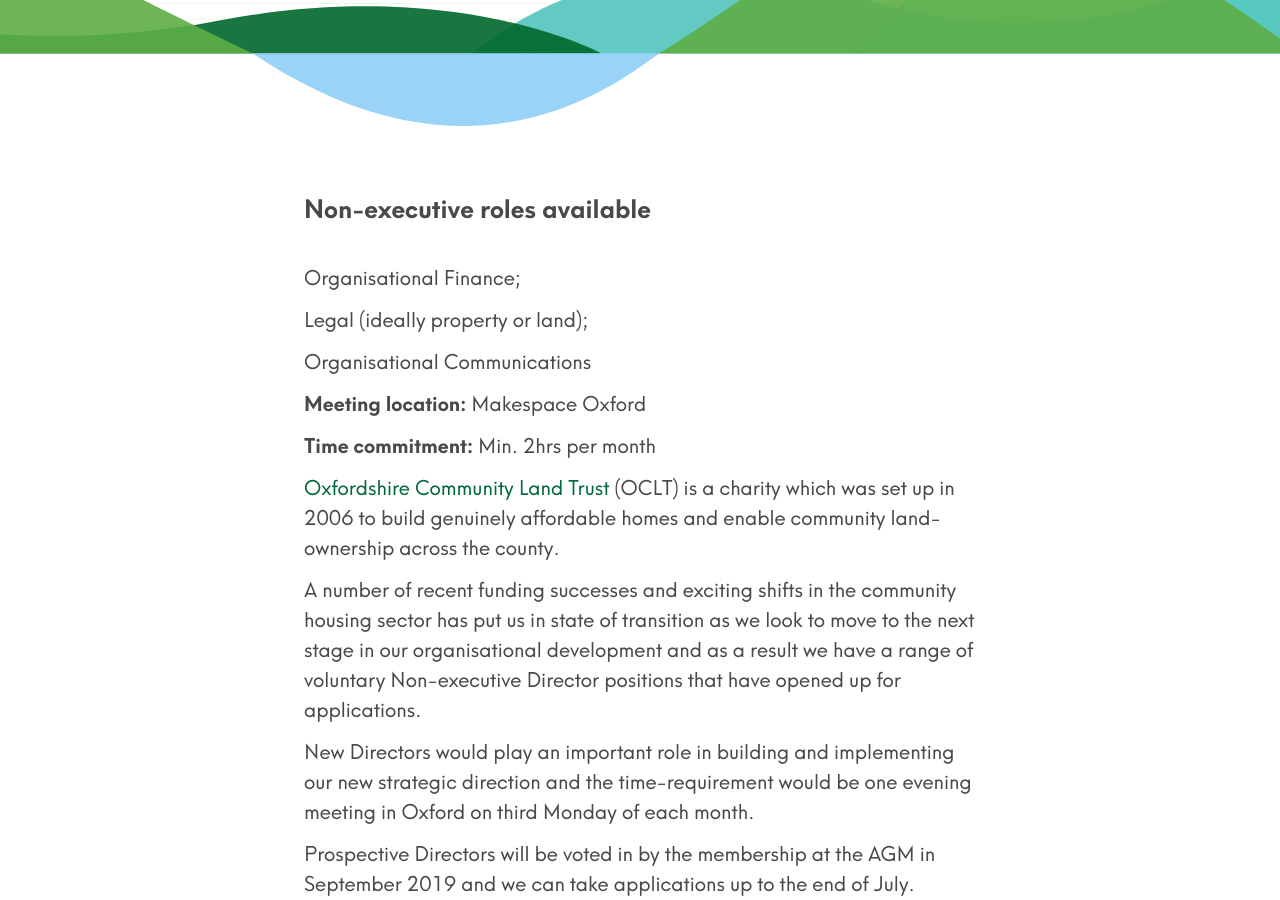
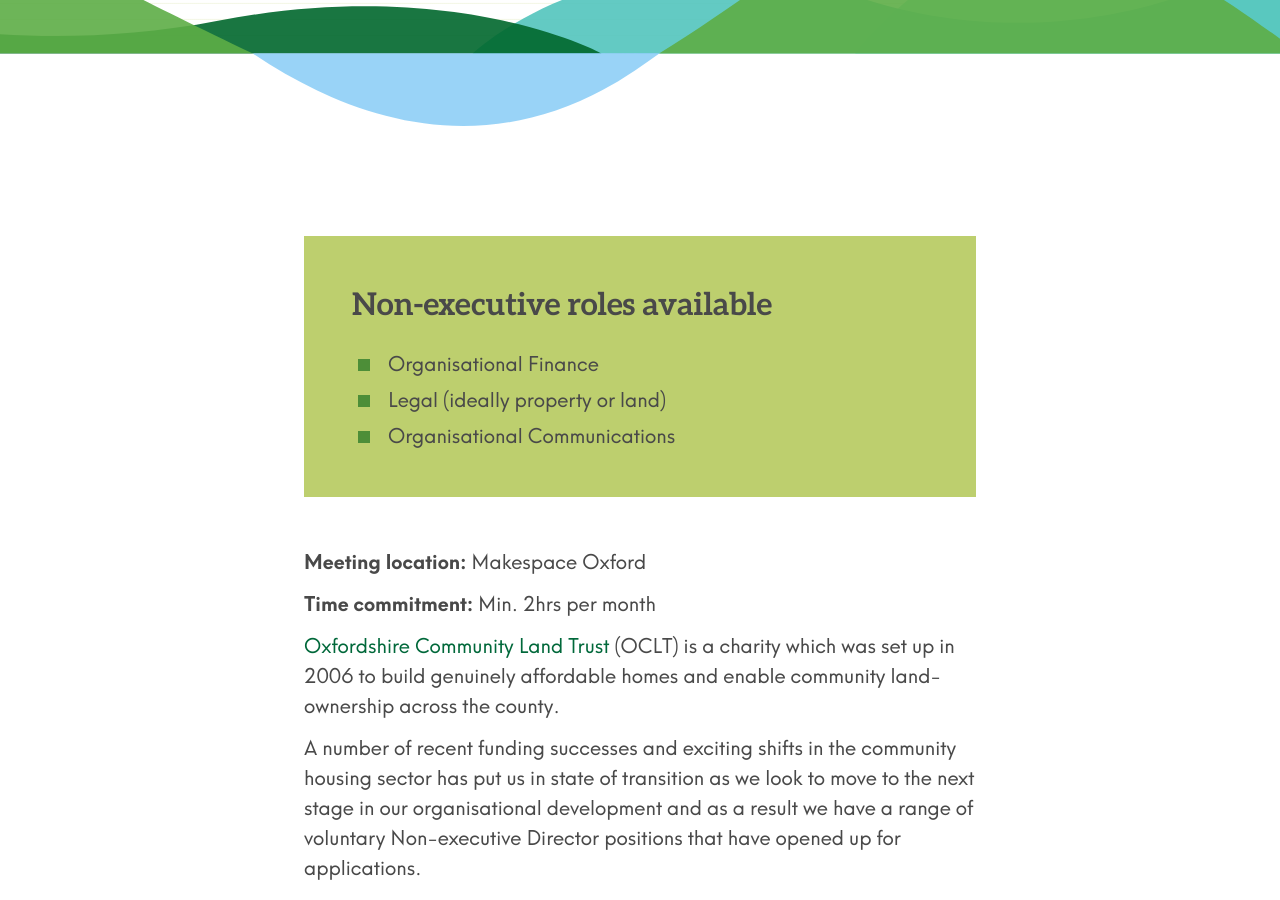
Before and after one commit to johnpuddephatt/oclt, a Jekyll site: the page built from _pages/apply-to-join-the-board.md, in a window 1280 px wide and 900 px high, scrolled down 419 px. Built offline with Jekyll 4.4.1, drawn with Linux system fonts in a browser that asks for light colours.

Commit message:
Update from Forestry.io Charlie Fisher updated _pages/apply-to-join-the-board.md

```diff
--- a/_pages/apply-to-join-the-board.md
+++ b/_pages/apply-to-join-the-board.md
@@ -4,16 +4,9 @@
 subtitle: Opening for a range of roles on the OCLT board
 
 ---
-**Non-executive roles available**
-
-Organisational Finance;
-
-Legal (ideally property or land);
-
-Organisational Communications
+<div class="pullout-box"> <h2>Non-executive roles available</h2> <ul> <li>Organisational Finance</li> <li>Legal (ideally property or land)</li> <li>Organisational Communications</li> </ul> </div>
 
 **Meeting location:** Makespace Oxford
-
 
 **Time commitment:** Min. 2hrs per month
 
```
